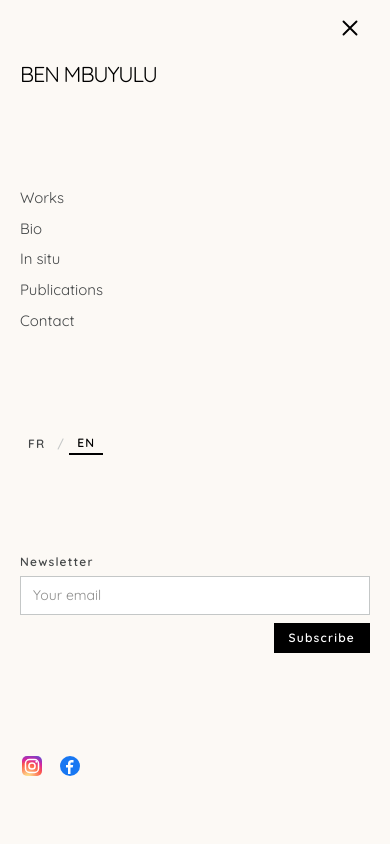
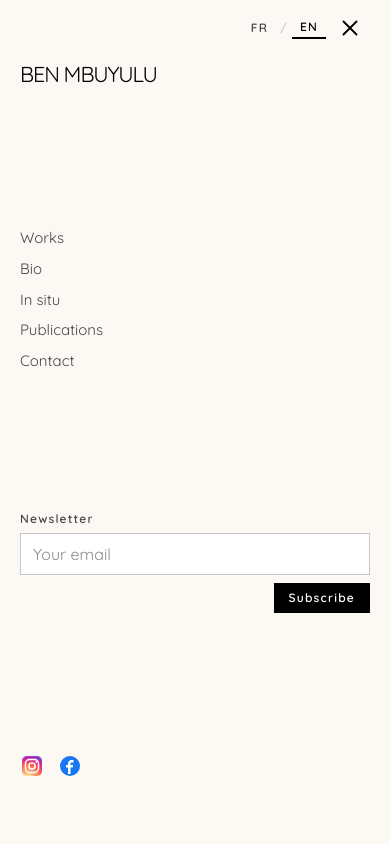
Before and after one commit to peniemab/benmbuyulu-portfolio, a Next.js app: page / in a window 390 px wide. Both pictures are taken after a click on the button 350 px from the left and 27 px from the top of the page. Shown: the top 844 px of the page. Built offline with nearby package versions, Linux system fonts and the light colour scheme; no server answers; the database is empty; a web font is replaced by a local one.

Commit message:
Default to English, move mobile language switch next to the menu, and keep UI copy in the active locale.

```diff
--- a/src/app/page.tsx
+++ b/src/app/page.tsx
@@ -49,7 +49,7 @@ export default async function HomePage() {
         <HeroSection
           artistName={dict.brand}
           imageSrc={HERO_IMAGE}
-          imageAlt="Esclaves du sexe : Ben Mbuyulu, peinture, Mystère du voile"
+          imageAlt={dict.hero.imageAlt}
         />
         <main className="flex-grow bg-surface">
           <ArtistPortfolio artworks={artworks} labels={dict} />
--- a/src/components/ArtworkCard.tsx
+++ b/src/components/ArtworkCard.tsx
@@ -1,8 +1,10 @@
 import Image from "next/image";
 import type { ArtworkCardData } from "@/lib/artworks";
+import type { Dictionary } from "@/i18n/dictionaries/fr";
 
 type ArtworkCardProps = {
   artwork: ArtworkCardData;
+  labels: Dictionary["gallery"];
   className?: string;
 };
 
@@ -17,11 +19,13 @@ const COL_SPAN: Record<number, string> = {
   12: "md:col-span-12",
 };
 
-export function ArtworkCard({ artwork, className = "" }: ArtworkCardProps) {
+export function ArtworkCard({ artwork, labels, className = "" }: ArtworkCardProps) {
   const spanClass = COL_SPAN[artwork.colSpan] ?? "md:col-span-6";
   const ratio = artwork.aspectRatio.includes("/")
     ? artwork.aspectRatio.replace("/", " / ")
     : artwork.aspectRatio;
+  const mediumLabel =
+    artwork.category === "SCULPTURE" ? labels.sculpture : labels.painting;
 
   return (
     <article className={`group col-span-1 ${spanClass} ${className}`}>
@@ -31,7 +35,7 @@ export function ArtworkCard({ artwork, className = "" }: ArtworkCardProps) {
       >
         <Image
           src={artwork.imageUrl}
-          alt={artwork.description ?? artwork.title}
+          alt={artwork.title}
           fill
           sizes="(max-width: 768px) 100vw, (max-width: 1200px) 50vw, 40vw"
           className={`transition-transform duration-700 group-hover:scale-[1.02] ${
@@ -48,7 +52,7 @@ export function ArtworkCard({ artwork, className = "" }: ArtworkCardProps) {
           </span>
         </h3>
         <p className="mt-1 font-body-md text-body-md text-on-surface-variant">
-          {artwork.medium}
+          {mediumLabel}
         </p>
       </div>
     </article>
--- a/src/components/SiteChrome.tsx
+++ b/src/components/SiteChrome.tsx
@@ -4,6 +4,7 @@ import { useEffect, useState } from "react";
 import type { Dictionary } from "@/i18n/dictionaries/fr";
 import type { Locale } from "@/i18n/config";
 import { SiteMenu } from "@/components/SiteMenu";
+import { LocaleSwitcher } from "@/components/LocaleSwitcher";
 
 type Props = {
   labels: Dictionary;
@@ -72,15 +73,24 @@ export function SiteChrome({ labels, locale }: Props) {
         >
           {labels.brand}
         </a>
+
+        <div className="relative z-50 flex items-center gap-1">
+          <LocaleSwitcher
+            locale={locale}
+            labelFr={labels.locale.fr}
+            labelEn={labels.locale.en}
+            ariaLabel={labels.locale.label}
+          />
           <button
             type="button"
             aria-label={open ? labels.common.closeMenu : labels.common.openMenu}
             aria-expanded={open}
             onClick={() => setOpen((value) => !value)}
-          className="relative z-50 flex size-10 items-center justify-center text-primary"
+            className="flex size-10 items-center justify-center text-primary"
           >
             <IconMenu open={open} />
           </button>
+        </div>
       </header>
 
       <div
@@ -91,7 +101,6 @@ export function SiteChrome({ labels, locale }: Props) {
         }`}
         aria-hidden={!open}
       >
-        {/* Equal top & bottom inset (same as close to edges), then menu aligns inside */}
         <div
           className={`h-dvh overflow-hidden px-margin-mobile py-14 transition-all duration-500 ease-out ${
             open ? "translate-y-0 opacity-100" : "translate-y-3 opacity-0"
@@ -101,6 +110,7 @@ export function SiteChrome({ labels, locale }: Props) {
             labels={labels}
             locale={locale}
             onNavigate={() => setOpen(false)}
+            showLocaleSwitcher={false}
           />
         </div>
       </div>
--- a/src/components/SiteMenu.tsx
+++ b/src/components/SiteMenu.tsx
@@ -104,6 +104,7 @@ type SiteMenuProps = {
   locale: Locale;
   onNavigate?: () => void;
   showBrand?: boolean;
+  showLocaleSwitcher?: boolean;
 };
 
 /**
@@ -114,6 +115,7 @@ export function SiteMenu({
   locale,
   onNavigate,
   showBrand = true,
+  showLocaleSwitcher = true,
 }: SiteMenuProps) {
   return (
     <div className="flex h-full min-h-0 flex-col justify-between py-1">
@@ -150,6 +152,7 @@ export function SiteMenu({
         ))}
       </nav>
 
+      {showLocaleSwitcher && (
         <div className="shrink-0">
           <LocaleSwitcher
             locale={locale}
@@ -158,6 +161,7 @@ export function SiteMenu({
             ariaLabel={labels.locale.label}
           />
         </div>
+      )}
 
       <form
         className="flex shrink-0 flex-col gap-2"
@@ -173,11 +177,11 @@ export function SiteMenu({
           name="email"
           required
           placeholder={labels.newsletter.placeholder}
-          className="w-full border border-outline-variant bg-surface-container-lowest px-3 py-2 text-[14px] font-body-md text-on-surface outline-none focus:border-primary transition-colors duration-300"
+          className="w-full border border-outline-variant bg-surface-container-lowest px-3 py-2 text-[16px] leading-normal font-body-md text-on-surface outline-none focus:border-primary transition-colors duration-300"
         />
         <button
           type="submit"
-          className="self-end w-fit font-label-caps text-label-caps bg-primary text-on-primary border border-primary px-3.5 py-2 hover:opacity-85 transition-opacity duration-300"
+          className="self-end w-fit font-label-caps text-label-caps bg-black text-white border border-black px-3.5 py-2 hover:opacity-85 transition-opacity duration-300"
         >
           {labels.newsletter.submit}
         </button>
--- a/src/components/WorksGrid.tsx
+++ b/src/components/WorksGrid.tsx
@@ -57,7 +57,7 @@ export function WorksGrid({ artworks, labels }: Props) {
       ) : (
         <div className="grid grid-cols-1 md:grid-cols-12 md:items-start gap-x-gutter gap-y-12 md:gap-y-14">
           {filtered.map((artwork) => (
-            <ArtworkCard key={artwork.id} artwork={artwork} />
+            <ArtworkCard key={artwork.id} artwork={artwork} labels={labels} />
           ))}
         </div>
       )}
--- a/src/i18n/config.ts
+++ b/src/i18n/config.ts
@@ -1,7 +1,7 @@
 export const locales = ["fr", "en"] as const;
 export type Locale = (typeof locales)[number];
 
-export const defaultLocale: Locale = "fr";
+export const defaultLocale: Locale = "en";
 export const LOCALE_COOKIE = "locale";
 
 export function isLocale(value: string | undefined | null): value is Locale {
--- a/src/i18n/dictionaries/en.ts
+++ b/src/i18n/dictionaries/en.ts
@@ -38,9 +38,14 @@ export const en: Dictionary = {
     all: "All",
     paintings: "Paintings",
     sculptures: "Sculptures",
+    painting: "Painting",
+    sculpture: "Sculpture",
     emptyCategory: "No artworks in this category yet.",
     emptyGallery: "Works coming soon.",
     loadMore: "Load more",
+  },
+  hero: {
+    imageAlt: "Esclaves du sexe : Ben Mbuyulu, painting, Mystery of the Veil",
   },
   bio: {
     lead:
--- a/src/i18n/dictionaries/fr.ts
+++ b/src/i18n/dictionaries/fr.ts
@@ -36,9 +36,14 @@ export const fr = {
     all: "Tout",
     paintings: "Peintures",
     sculptures: "Sculptures",
+    painting: "Peinture",
+    sculpture: "Sculpture",
     emptyCategory: "Aucune œuvre dans cette catégorie.",
     emptyGallery: "Les œuvres seront bientôt disponibles.",
     loadMore: "Voir plus",
+  },
+  hero: {
+    imageAlt: "Esclaves du sexe : Ben Mbuyulu, peinture, Mystère du voile",
   },
   bio: {
     lead:
--- a/src/i18n/get-dictionary.ts
+++ b/src/i18n/get-dictionary.ts
@@ -1,4 +1,4 @@
-import { cookies, headers } from "next/headers";
+import { cookies } from "next/headers";
 import {
   defaultLocale,
   isLocale,
@@ -11,14 +11,11 @@ import { en } from "@/i18n/dictionaries/en";
 
 const dictionaries: Record<Locale, Dictionary> = { fr, en };
 
+/** Cookie if set, otherwise English by default. */
 export async function getLocale(): Promise<Locale> {
   const jar = await cookies();
   const fromCookie = jar.get(LOCALE_COOKIE)?.value;
   if (isLocale(fromCookie)) return fromCookie;
-
-  const accept = (await headers()).get("accept-language")?.toLowerCase() ?? "";
-  if (accept.includes("fr")) return "fr";
-  if (accept.includes("en")) return "en";
   return defaultLocale;
 }
 
```
Also changed, not shown: 1 other file (tests, documents, lock files or other folders). Lines whose indentation alone changed are shown as unchanged.
